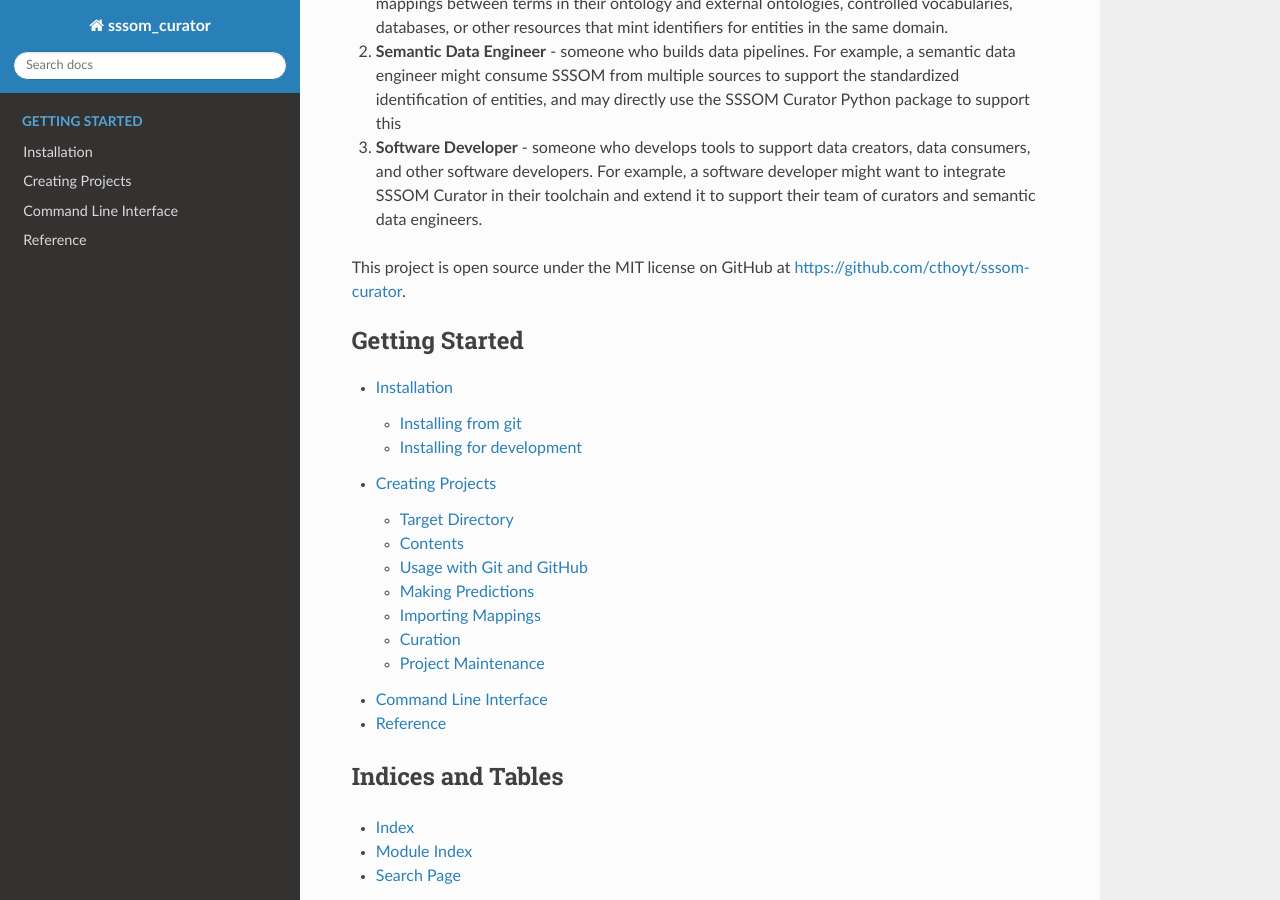
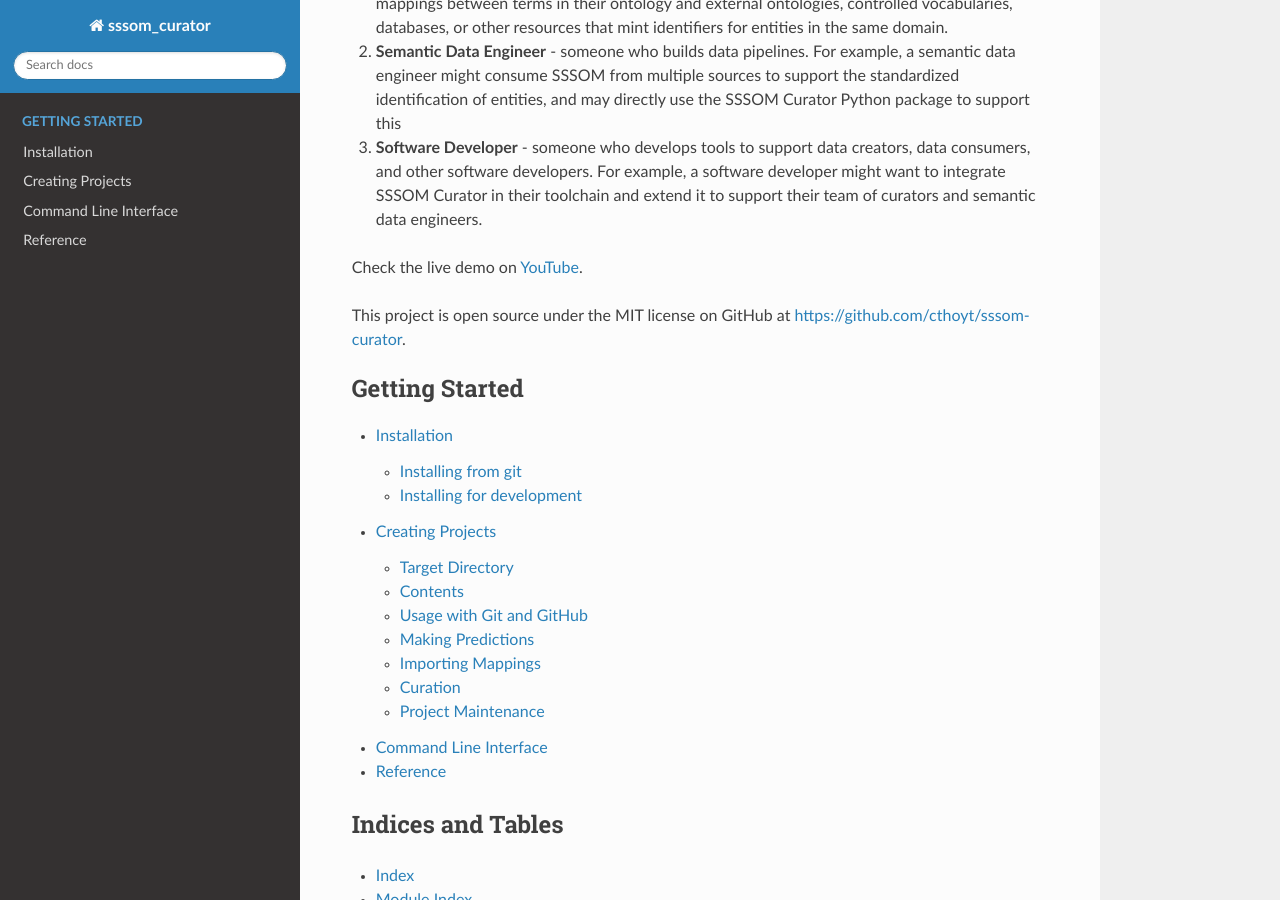
Before and after one commit to cthoyt/sssom-curator, a Sphinx documentation site: the page built from docs/source/index.rst, in a window 1280 px wide and 900 px high, scrolled down 504 px. Built offline with Sphinx 7.4.7 and the Read the Docs theme 3.1.0, drawn with Linux system fonts in a browser that asks for light colours.

Commit message:
Add live demo links

```diff
--- a/docs/source/index.rst
+++ b/docs/source/index.rst
@@ -30,6 +30,8 @@ used by a variety of people:
    want to integrate SSSOM Curator in their toolchain and extend it to support their
    team of curators and semantic data engineers.
 
+Check the live demo on `YouTube <https://www.youtube.com/watch?v=FkXkOhT8gdc>`_.
+
 This project is open source under the MIT license on GitHub at
 https://github.com/cthoyt/sssom-curator.
 
```
Also changed, not shown: README.md (+2 -0 lines).
